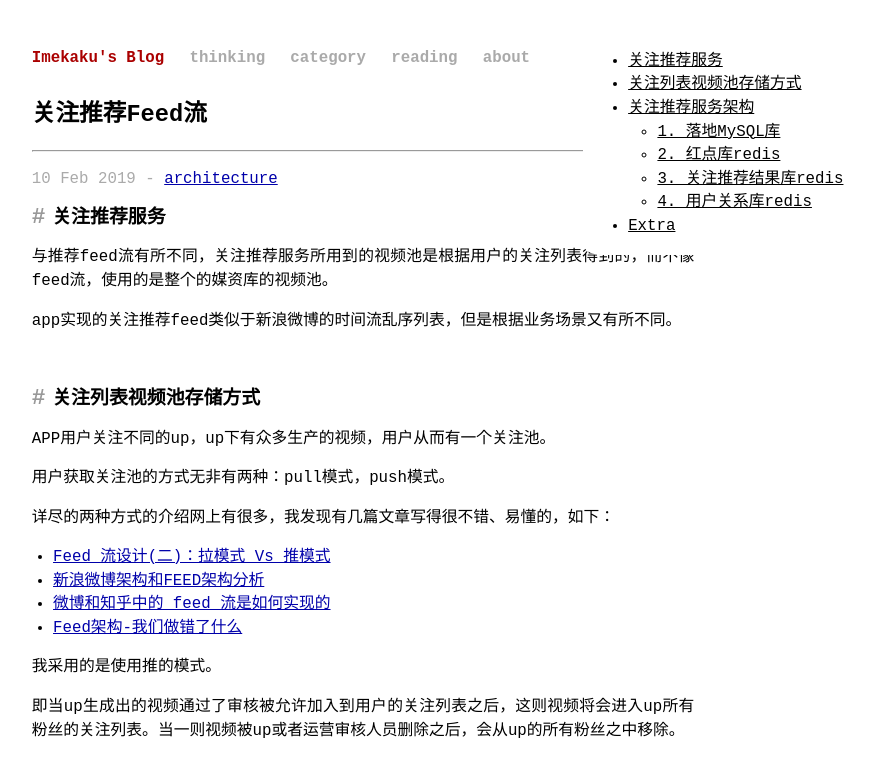
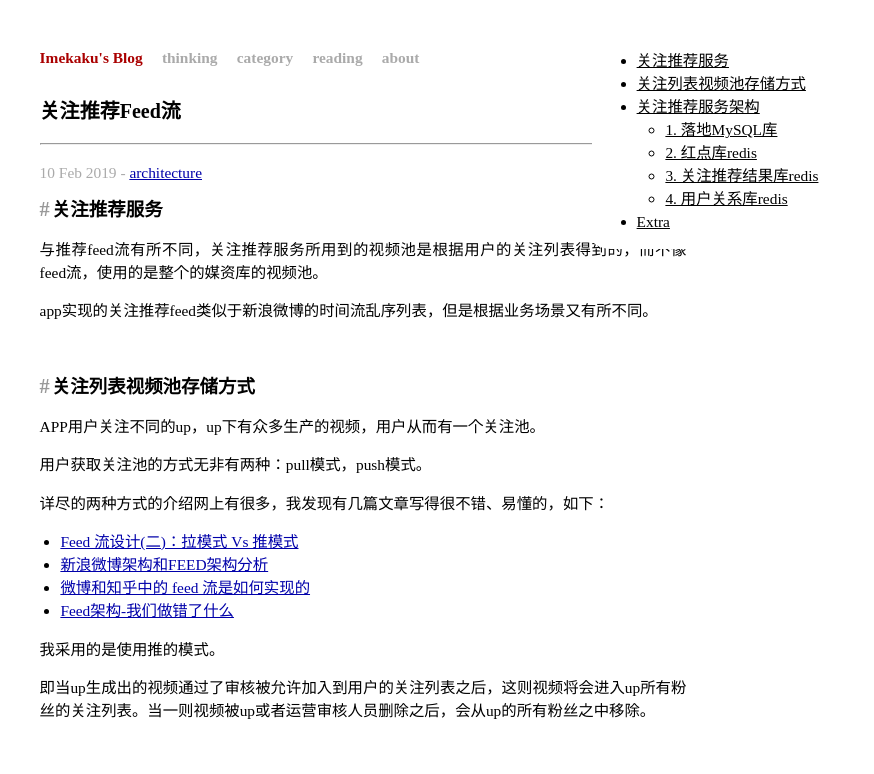
Before and after one commit to imekaku/imekaku.github.io, a Jekyll site: the page built from _posts/2019-02-10-recommend-follow.md, in a window 1280 px wide. Shown: the top 774 px of the page, without its empty margins (277-1151 px from the left). Built offline with Jekyll 4.4.1, drawn with Linux system fonts in a browser that asks for light colours.

Commit message:
modify site style

```diff
--- a/css/screen.css
+++ b/css/screen.css
@@ -19,28 +19,30 @@
   background-color: white;
   /*font: 13.34px helvetica, arial, clean, sans-serif;*/
   /*font: 14.34px STKaiti, Kaiti, helvetica, arial, clean, sans-serif;*/
-  font-size: 14.34px;
+  font-size: 14px;
   /* font-family: "Ubuntu Mono","Helvetica Neue",Helvetica,Arial,sans-serif; */
-  font-family: 'Courier New', monospace;
+  /* font-family: 'Courier New', monospace; */
   /*font: 14.34px "Ubuntu Mono","Helvetica Neue",Helvetica,Arial, STHeiti, SimHei, helvetica, arial, clean, sans-serif;*/
   /* font-size: small; */
   font-feature-settings: "kern" 1;
-  font-weight: 300;
+  /* font-weight: 300; */
   text-align: center;
 }
 
 h1 {
-  font-size: 150%;
+  font-size: 130%;
 }
 
 h2 {
   font-size: 120%;
-  margin: 0em;
 }
 
-h3, h4, h5, h6 {
-  font-size: 90%;
-  margin: 0em;
+h3 {
+  font-size: 110%;
+}
+
+h4, h5, h6 {
+  font-size: 100%;
 }
 
 h1 {
@@ -254,11 +256,20 @@
 
 #post h2:before {
     content: "#";
-    font-size: 120%;
+    font-size: 110%;
     color: #999;
     line-height: 0;
     display: inline-block;
-    margin: 0 0.3em 0 0;
+    margin: 0 0.1em 0 0;
+}
+
+#post h3:before {
+  content: "##";
+  font-size: 100%;
+  color: #999;
+  line-height: 0;
+  display: inline-block;
+  margin: 0 0.1em 0 0;
 }
 
 /*****************************************************************************/
```
Also changed, not shown: _posts/2022-03-24-what-is-diff-between-recommend-and-ad.md (+5 -7 lines).
